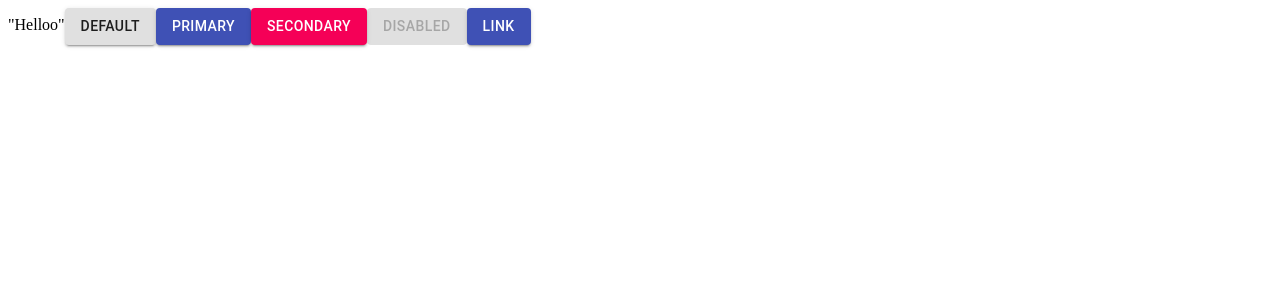
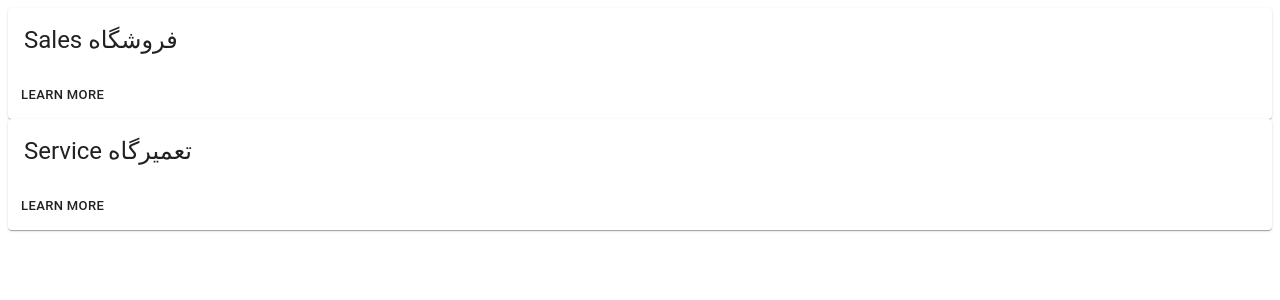
Before and after one commit to zahraaliaghazadeh/Aghazadeh, a React (Create React App) app in the folder client/: page / in a window 1280 px wide. Shown: the top 300 px of the page. Built offline with nearby package versions, Linux system fonts and the light colour scheme.

Commit message:
added the 2 cards to the splash page and imported card on top

```diff
--- a/client/src/pages/SplashPage/index.js
+++ b/client/src/pages/SplashPage/index.js
@@ -2,27 +2,71 @@ import React from 'react'
 // about page style
 import "./style.css"
 import API from "../../utils/API"
-import Button from '@material-ui/core/Button';
+
+
+// --start of import for card
+import { makeStyles } from '@material-ui/core/styles';
+import { Card, CardActions, CardContent, Button, Typography } from '@material-ui/core';
+
+// --end of import for card
+
+// -----for card style
+const useStyles = makeStyles({
+  root: {
+    minWidth: 275,
+  },
+  bullet: {
+    display: 'inline-block',
+    margin: '0 2px',
+    transform: 'scale(0.8)',
+  },
+  title: {
+    fontSize: 14,
+  },
+  pos: {
+    marginBottom: 12,
+  },
+});
+// -----end of card style
 
 
 export default function SplashPage() {
-    return (
-        <div>
-"Helloo"
-<Button variant="contained">Default</Button>
-<Button variant="contained" color="primary">
-  Primary
-</Button>
-<Button variant="contained" color="secondary">
-  Secondary
-</Button>
-<Button variant="contained" disabled>
-  Disabled
-</Button>
-<Button variant="contained" color="primary" href="#contained-buttons">
-  Link
-</Button>
-        </div>
 
-        )
-    }
+  const classes = useStyles();
+  const bull = <span className={classes.bullet}>•</span>;
+
+  return (
+    <div>
+      {/* sales */}
+      <Card className={classes.root}>
+        <CardContent>
+
+        <Typography variant="h5" component="h2">
+           Sales فروشگاه
+        </Typography>
+
+        </CardContent>
+        <CardActions>
+          <Button size="small">Learn More</Button>
+        </CardActions>
+      </Card>
+
+
+      {/* service */}
+      <Card className={classes.root}>
+        <CardContent>
+
+          <Typography variant="h5" component="h2">
+           Service تعمیرگاه
+        </Typography>
+
+
+        </CardContent>
+        <CardActions>
+          <Button size="small">Learn More</Button>
+        </CardActions>
+      </Card>
+    </div>
+
+  )
+}
```
